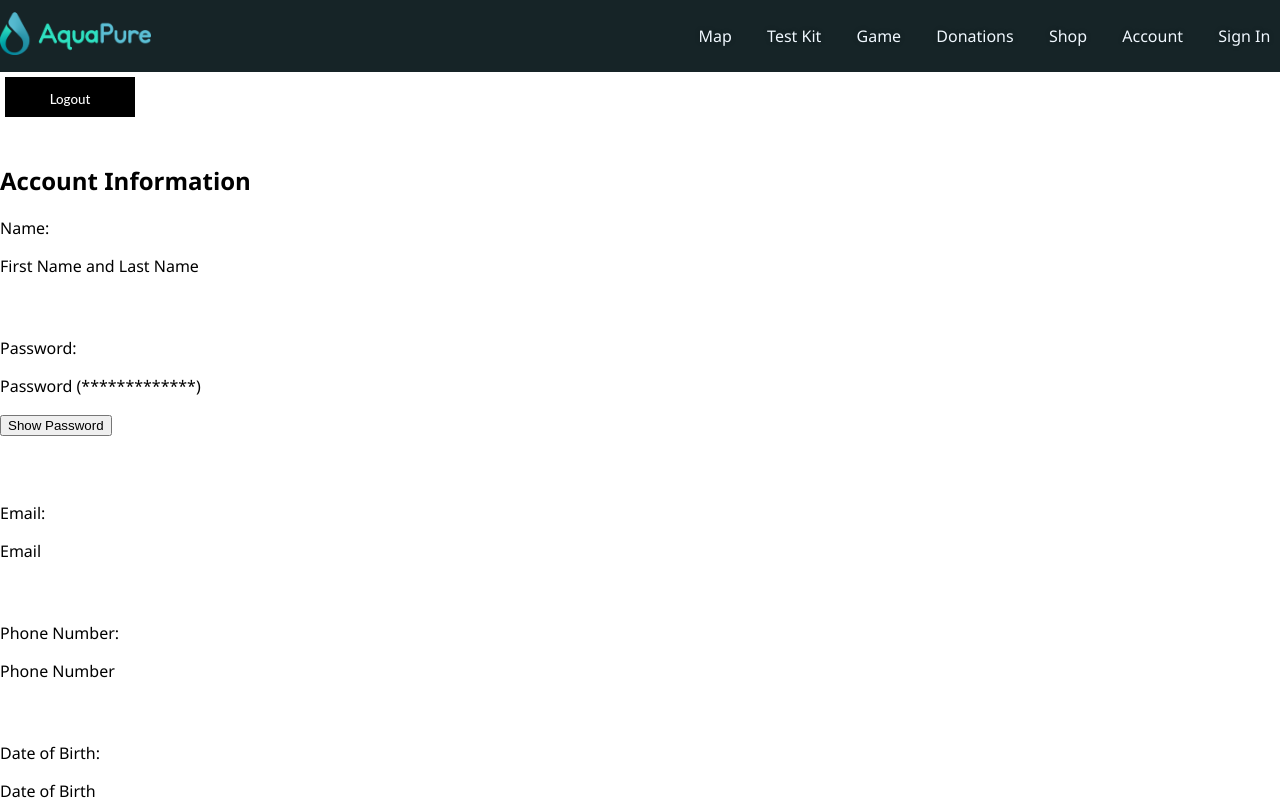
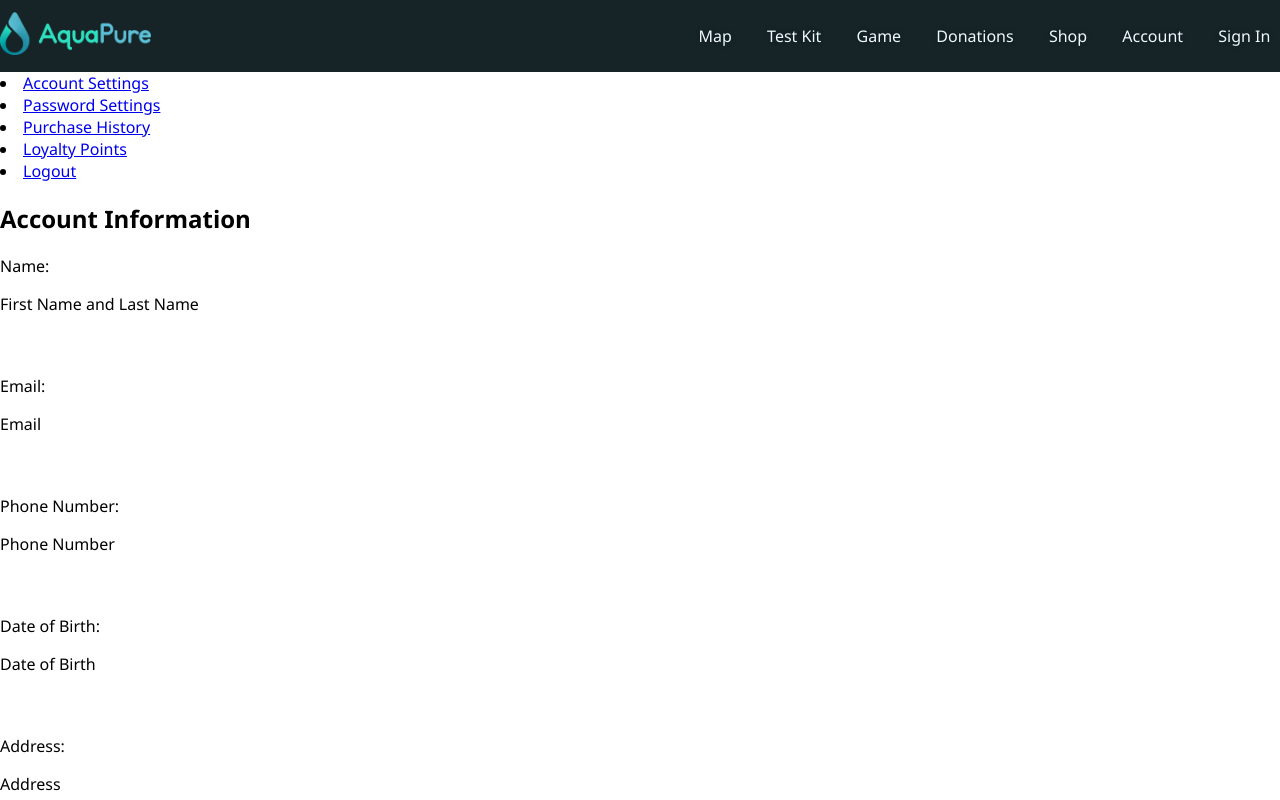
Before and after one commit to datMaul/AquaPure, a React (Create React App) app: page /accounts in a window 1280 px wide. Shown: the top 800 px of the page. Built offline with nearby package versions, Linux system fonts and the light colour scheme; what react-chatbot-kit would draw is missing.

Commit message:
Update 2

```diff
--- a/src/App.js
+++ b/src/App.js
@@ -10,7 +10,11 @@ import Testkit from "./pages/testkit/Testkit";
 import SignUp from "./pages/accounts/signup/SignUp";
 import ForgotPassword from "./pages/accounts/forgotpassword/ForgotPassword";
 import ResetPassword from "./pages/accounts/forgotpassword/ResetPassword";
-import Accounts from "./pages/accounts/Accounts";
+// import Accounts from "./pages/accounts/Accounts";
+import AccountsSettings from "./pages/accounts/accountPageSections/AccountsSettings";
+import PasswordSettings from "./pages/accounts/accountPageSections/PasswordSettings";
+import PurchaseHistory from "./pages/accounts/accountPageSections/PurchaseHistory";
+import LoyaltyPoints from "./pages/accounts/accountPageSections/LoyaltyPoints";
 import Testkitlog from "./pages/testkit/testkit_log/Testkitlog";
 import Overwritetestkitlog from "./pages/testkit/testkit_log/Overwritetestkitlog";
 import { Route, Routes } from "react-router-dom";
@@ -30,11 +34,12 @@ function App() {
           <Route path="/testkit" element={<Testkit />} />
           <Route path="/accounts/signup" element={<SignUp />} />
           <Route path="/accounts/password/reset" element={<ForgotPassword />} />
-          <Route
-            path="/accounts/password/reset/confirm"
-            element={<ResetPassword />}
-          />
-          <Route path="/accounts" element={<Accounts />} />
+          <Route path="/accounts/password/reset/confirm" element={<ResetPassword />} />
+          {/* <Route path="/accounts" element={<Accounts />} /> */}
+          <Route path="/accounts" element={<AccountsSettings />} />
+          <Route path="/accounts/passwordSettings" element={<PasswordSettings />} />
+          <Route path="/accounts/purchaseHistory" element={<PurchaseHistory />} />
+          <Route path="/accounts/loyaltyPoints" element={<LoyaltyPoints />} />
           <Route path="/phasetest" element={<Phasetest />} />
           <Route path="/testkitlog" element={<Testkitlog />} />
           <Route exact path="/testkitlog/overwrite/:test_Kit_ID" element={<Overwritetestkitlog />} />
--- /dev/null
+++ b/src/pages/accounts/accountPageSections/AccountsSettings.js
@@ -0,0 +1,53 @@
+import { Link } from 'react-router-dom';
+import './AccountsSettings.css';
+
+export default function AccountsSettings() {
+    return (
+    <div className='AccountsSettings'>
+        <div className='Accounts-Navbar'>
+            <li>
+                <Link to="/accounts" id='AccountSettings-Link'>Account Settings</Link>
+            </li>
+            <li>
+                <Link to="/accounts/passwordSettings" id='PasswordSettings-Link'>Password Settings</Link>
+            </li>
+            <li>
+                <Link to="/accounts/purchaseHistory" id='PurchaseHistory-Link'>Purchase History</Link>
+            </li>
+            <li>
+                <Link to="/accounts/loyaltyPoints" id='LoyaltPoints-Link'>Loyalty Points</Link>
+            </li>
+            <li>
+                <Link to="/">Logout</Link>
+            </li>
+        </div>
+
+        <div className='Accounts-Content'>
+            <h2> Account Information </h2>
+
+            <text>Name: </text>
+            <p> First Name and Last Name </p>
+            <br/> <br/>
+
+            <text>Email: </text>
+            <p> Email </p>
+            <br/> <br/>
+
+            <text>Phone Number: </text>
+            <p> Phone Number </p>
+            <br/> <br/>
+
+            <text>Date of Birth: </text>
+            <p> Date of Birth </p>
+            <br/> <br/>
+
+            <text>Address: </text>
+            <p> Address </p>
+            <br/> <br/>
+
+            <button> Edit </button>
+        </div>
+
+    </div>
+    )
+}
--- /dev/null
+++ b/src/pages/accounts/accountPageSections/LoyaltyPoints.js
@@ -0,0 +1,34 @@
+import { Link } from 'react-router-dom';
+import './LoyaltyPoints.css';
+
+export default function LoyaltyPoints() {
+    return (
+    <div className='LoyaltyPoints'>
+        <div className='Accounts-Navbar'>
+            <li>
+                <Link to="/accounts" id='AccountSettings-Link'>Account Settings</Link>
+            </li>
+            <li>
+                <Link to="/accounts/passwordSettings" id='PasswordSettings-Link'>Password Settings</Link>
+            </li>
+            <li>
+                <Link to="/accounts/purchaseHistory" id='PurchaseHistory-Link'>Purchase History</Link>
+            </li>
+            <li>
+                <Link to="/accounts/loyaltyPoints" id='LoyaltPoints-Link'>Loyalty Points</Link>
+            </li>
+            <li>
+                <Link to="/">Logout</Link>
+            </li>
+        </div>
+
+        <div className='LoyaltyPoints-Content'>
+            <h2> Loyalty Points </h2>
+
+            <text>Loyalty Points: </text>
+            <p> Points </p>
+        </div>
+
+    </div>
+    )
+}
--- /dev/null
+++ b/src/pages/accounts/accountPageSections/PasswordSettings.js
@@ -0,0 +1,38 @@
+import { Link } from 'react-router-dom';
+import './PasswordSettings.css';
+
+export default function PasswordSettings() {
+    return (
+    <div className='PasswordSettings'>
+        <div className='Accounts-Navbar'>
+            <li>
+                <Link to="/accounts" id='AccountSettings-Link'>Account Settings</Link>
+            </li>
+            <li>
+                <Link to="/accounts/passwordSettings" id='PasswordSettings-Link'>Password Settings</Link>
+            </li>
+            <li>
+                <Link to="/accounts/purchaseHistory" id='PurchaseHistory-Link'>Purchase History</Link>
+            </li>
+            <li>
+                <Link to="/accounts/loyaltyPoints" id='LoyaltPoints-Link'>Loyalty Points</Link>
+            </li>
+            <li>
+                <Link to="/">Logout</Link>
+            </li>
+        </div>
+
+        <div className='PasswordSettings-Content'>
+            <h2> Password Settings </h2>
+
+            <text>Password: </text>
+            <p> Password (*************) </p>
+            <button> Show Password </button>
+            <br/> <br/>
+
+            <button> Edit </button>
+        </div>
+
+    </div>
+    )
+}
--- /dev/null
+++ b/src/pages/accounts/accountPageSections/PurchaseHistory.js
@@ -0,0 +1,34 @@
+import { Link } from 'react-router-dom';
+import './PurchaseHistory.css';
+
+export default function PurchaseHistory() {
+    return (
+    <div className='PurchaseHistory'>
+        <div className='Accounts-Navbar'>
+            <li>
+                <Link to="/accounts" id='AccountSettings-Link'>Account Settings</Link>
+            </li>
+            <li>
+                <Link to="/accounts/passwordSettings" id='PasswordSettings-Link'>Password Settings</Link>
+            </li>
+            <li>
+                <Link to="/accounts/purchaseHistory" id='PurchaseHistory-Link'>Purchase History</Link>
+            </li>
+            <li>
+                <Link to="/accounts/loyaltyPoints" id='LoyaltPoints-Link'>Loyalty Points</Link>
+            </li>
+            <li>
+                <Link to="/">Logout</Link>
+            </li>
+        </div>
+
+        <div className='PurchaseHistory-Content'>
+            <h2> Purchase History </h2>
+
+            <text>Purchase History: </text>
+            <p> History </p>
+        </div>
+
+    </div>
+    )
+}
```
Also changed, not shown: src/pages/accounts/accountPageSections/AccountsSettings.css (added), src/pages/accounts/accountPageSections/LoyaltyPoints.css (added), src/pages/accounts/accountPageSections/PasswordSettings.css (added), src/pages/accounts/accountPageSections/PurchaseHistory.css (added), 1 other file (tests, documents, lock files or other folders).
